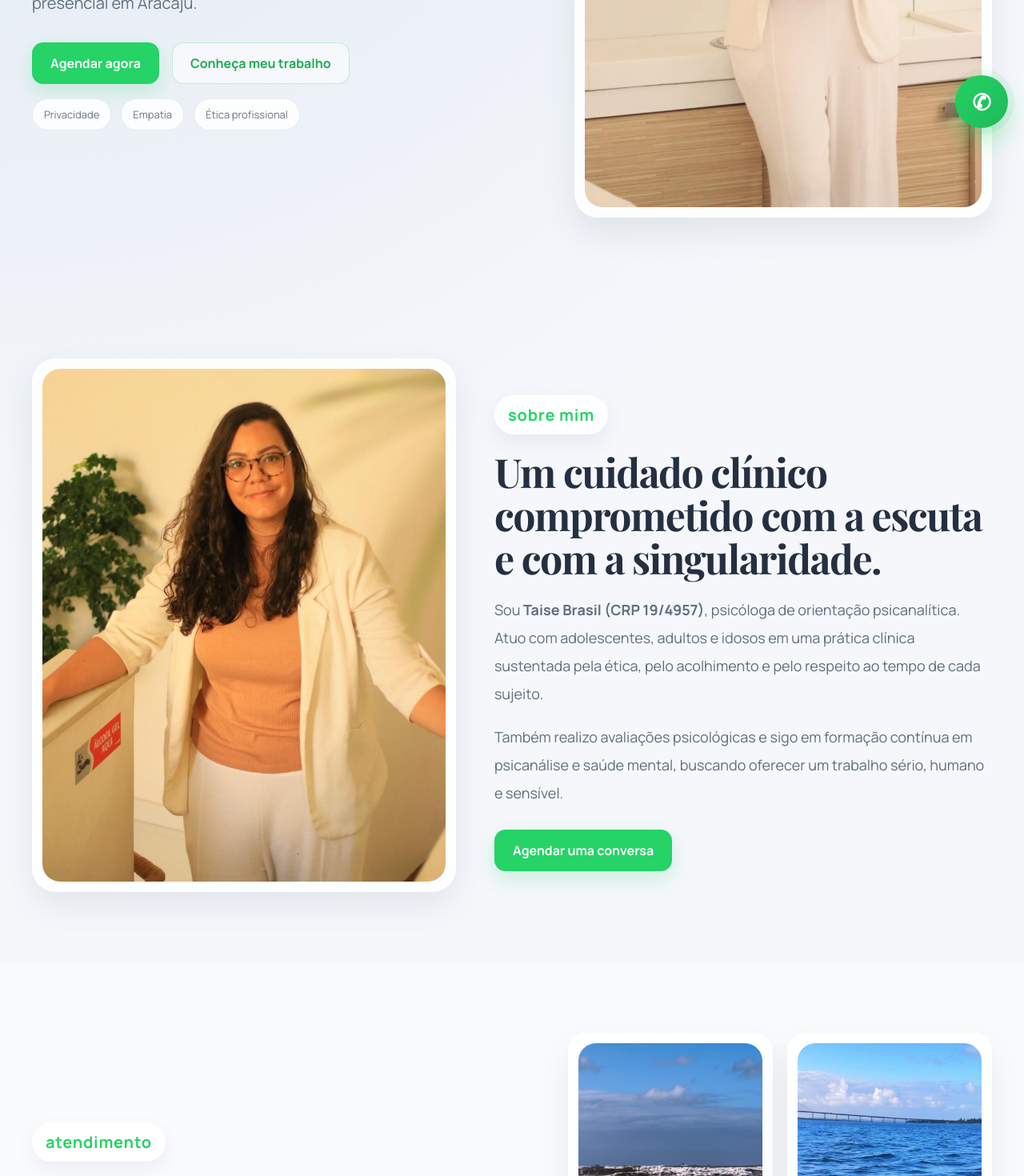
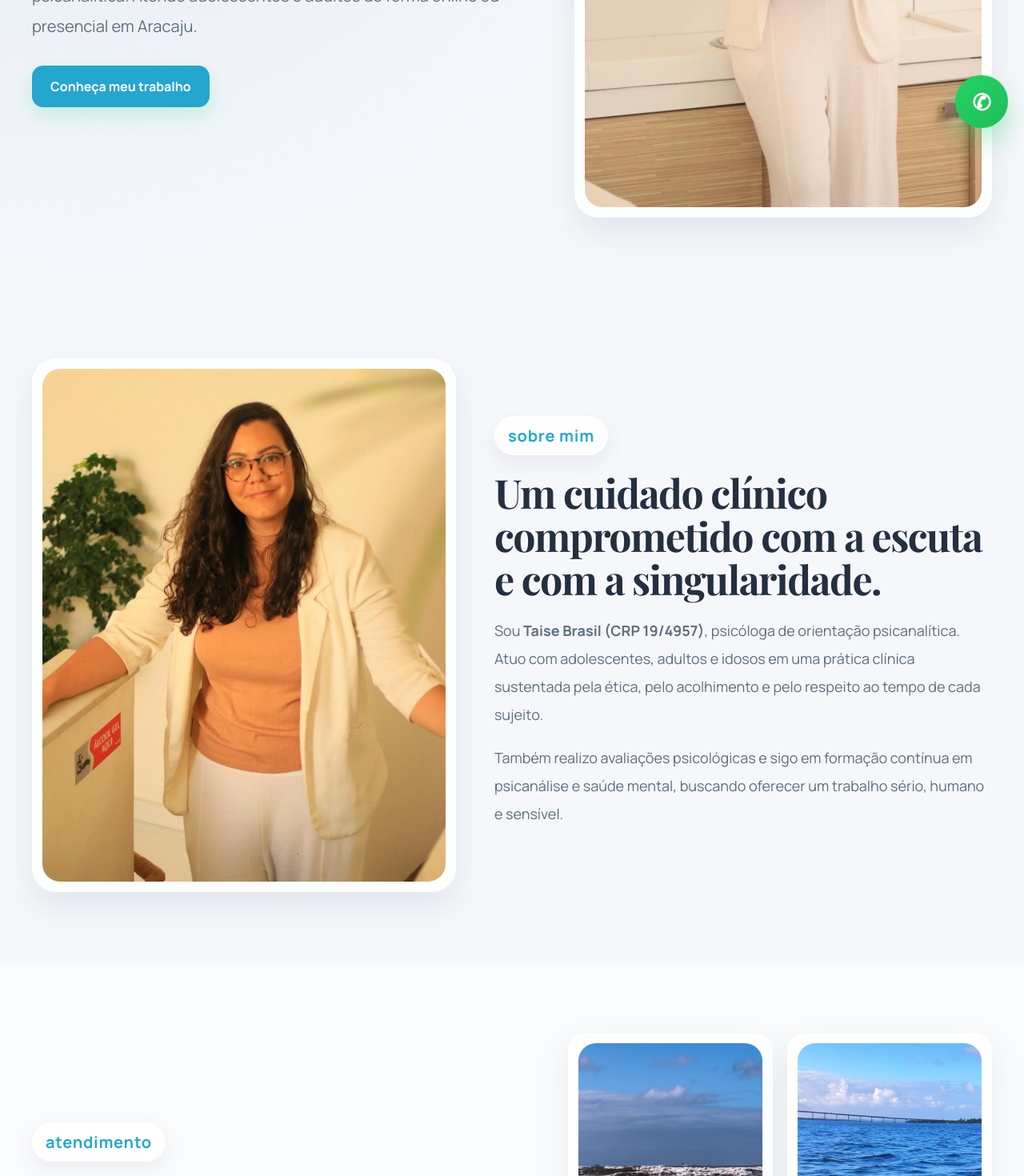
Before and after one commit to DeniSantos83/Percursos, a React (Vite) app: page / in a window 1280 px wide. Shown: the part 620-2090 px from the top of the page at 80% size. Built offline with nearby package versions, Linux system fonts and the light colour scheme.

Commit message:
Atualizações: melhorias de layout, animações e footer

```diff
--- a/src/components/Footer.jsx
+++ b/src/components/Footer.jsx
@@ -1,6 +1,6 @@
 export default function Footer() {
   return (
-    <footer className="footer">
+    <footer id="contato" className="footer">
       <div className="container">
         <div className="footer-shell">
           <div className="footer-top">
@@ -24,7 +24,6 @@ export default function Footer() {
                 <a href="#inicio">Início</a>
                 <a href="#sobre">Sobre mim</a>
                 <a href="#atendimento">Atendimento</a>
-                <a href="#como-funciona">Como funciona</a>
                 <a href="#contato">Contato</a>
               </div>
             </div>
--- a/src/components/Navbar.jsx
+++ b/src/components/Navbar.jsx
@@ -20,7 +20,6 @@ export default function Navbar() {
           <a href="#inicio" onClick={() => setOpen(false)}>Início</a>
           <a href="#sobre" onClick={() => setOpen(false)}>Sobre mim</a>
           <a href="#atendimento" onClick={() => setOpen(false)}>Atendimento</a>
-          <a href="#como-funciona" onClick={() => setOpen(false)}>Como funciona</a>
           <a href="#contato" onClick={() => setOpen(false)}>Contato</a>
         </nav>
 
@@ -30,7 +29,7 @@ export default function Navbar() {
           rel="noreferrer"
           className="button button-primary button-pill navbar-cta"
         >
-          Agendar atendimento
+          Fale comigo
         </a>
       </div>
     </header>
--- /dev/null
+++ b/src/components/RevealOnScroll.jsx
@@ -0,0 +1,46 @@
+import { useEffect, useRef, useState } from "react";
+
+export default function RevealOnScroll({
+  children,
+  delay = 0,
+  duration = 700,
+  distance = 40,
+}) {
+  const ref = useRef(null);
+  const [visible, setVisible] = useState(false);
+
+  useEffect(() => {
+    const el = ref.current;
+    if (!el) return;
+
+    const observer = new IntersectionObserver(
+      ([entry]) => {
+        if (entry.isIntersecting) {
+          setVisible(true);
+          observer.unobserve(el);
+        }
+      },
+      { threshold: 0.15 }
+    );
+
+    observer.observe(el);
+
+    return () => observer.disconnect();
+  }, []);
+
+  return (
+    <div
+      ref={ref}
+      style={{
+        opacity: visible ? 1 : 0,
+        transform: visible
+          ? "translateY(0)"
+          : `translateY(${distance}px)`,
+        transition: `opacity ${duration}ms ease, transform ${duration}ms ease`,
+        transitionDelay: `${delay}ms`,
+      }}
+    >
+      {children}
+    </div>
+  );
+}
--- a/src/sections/AboutSection.jsx
+++ b/src/sections/AboutSection.jsx
@@ -1,14 +1,18 @@
 import aboutImage from "../assets/images/sobre.jpg";
+import RevealOnScroll from "../components/RevealOnScroll";
 
 export default function AboutSection() {
   return (
     <section id="sobre" className="section">
       <div className="container">
         <div className="about-grid">
-          <div className="card-photo about-photo image-frame reveal">
+          <RevealOnScroll delay={0} duration={800} distance={32}>
+            <div className="card-photo about-photo image-frame">
               <img src={aboutImage} alt="Sobre Taise Brasil" className="section-image" />
             </div>
-          <div className="reveal reveal-delay-1">
+          </RevealOnScroll>
+
+          <RevealOnScroll delay={120} duration={850} distance={36}>
             <div>
               <p className="badge">sobre mim</p>
 
@@ -28,17 +32,8 @@ export default function AboutSection() {
                 psicanálise e saúde mental, buscando oferecer um trabalho sério, humano
                 e sensível.
               </p>
-
-            <a
-              href="https://wa.me/5579991160780?text=Olá%20Taise,%20gostaria%20de%20agendar%20uma%20conversa."
-              target="_blank"
-              rel="noreferrer"
-              className="button button-primary"
-            >
-              Agendar uma conversa
-            </a>
             </div>
-        </div>
+          </RevealOnScroll>
         </div>
       </div>
     </section>
--- a/src/sections/CareSection.jsx
+++ b/src/sections/CareSection.jsx
@@ -4,6 +4,7 @@ import atendimento3 from "../assets/images/atendimento3.jpg";
 import atendimento4 from "../assets/images/atendimento4.jpg";
 import caixa from "../assets/images/saude_caixa_1.png";
 import petrobras from "../assets/images/logo_petro.png";
+import RevealOnScroll from "../components/RevealOnScroll";
 
 export default function CareSection() {
   const images = [atendimento1, atendimento2, atendimento3, atendimento4];
@@ -11,8 +12,8 @@ export default function CareSection() {
   return (
     <section id="atendimento" className="section care-section">
       <div className="container">
-        <div className="reveal">
         <div className="care-grid">
+          <RevealOnScroll delay={0} duration={800} distance={32}>
             <div>
               <p className="badge">atendimento</p>
 
@@ -30,6 +31,7 @@ export default function CareSection() {
                 <li>Orientações sobre formato e frequência do atendimento</li>
                 <li>Informações sobre valores e disponibilidade pelo WhatsApp</li>
               </ul>
+
               <p className="plans-label">
                 Atendimento por convênios e particular
               </p>
@@ -47,32 +49,32 @@ export default function CareSection() {
                   rel="noreferrer"
                   className="button button-primary"
                 >
-                Falar sobre atendimento
-              </a>
-
-              <a
-                href="https://wa.me/5579991160780?text=Olá%20Taise,%20gostaria%20de%20saber%20valores%20e%20disponibilidade."
-                target="_blank"
-                rel="noreferrer"
-                className="button button-outline"
-              >
                   Valores e disponibilidade
                 </a>
               </div>
             </div>
+          </RevealOnScroll>
 
+          <RevealOnScroll delay={120} duration={850} distance={36}>
             <div className="gallery-grid">
               {images.map((image, index) => (
-              <div key={index} className="gallery-item image-frame small-gallery-item">
+                <RevealOnScroll
+                  key={index}
+                  delay={index * 120}
+                  duration={700}
+                  distance={24}
+                >
+                  <div className="gallery-item image-frame small-gallery-item">
                     <img
                       src={image}
                       alt={`Ambiente de acolhimento ${index + 1}`}
                       className="section-image"
                     />
                   </div>
+                </RevealOnScroll>
               ))}
             </div>
-        </div>
+          </RevealOnScroll>
         </div>
       </div>
     </section>
--- a/src/sections/HeroSection.jsx
+++ b/src/sections/HeroSection.jsx
@@ -25,24 +25,13 @@ export default function HeroSection() {
                 rel="noreferrer"
                 className="button button-primary"
               >
-                Agendar agora
+                Conheça meu trabalho
               </a>
 
-              <a
-                href="https://wa.me/5579991160780?text=Olá%20Taise,%20gostaria%20de%20saber%20mais%20sobre%20seu%20trabalho."
-                target="_blank"
-                rel="noreferrer"
-                className="button button-outline"
-              >
-                Conheça meu trabalho
-              </a>
+
             </div>
 
-            <div className="hero-highlight">
-              <span>Privacidade</span>
-              <span>Empatia</span>
-              <span>Ética profissional</span>
-            </div>
+
           </div>
 
           <div className="card-photo image-frame reveal reveal-delay-1">
--- a/src/styles/global.css
+++ b/src/styles/global.css
@@ -6,11 +6,8 @@
   --text: #243041;
   --muted: #5f6f7f;
 
-  /* Mantive o verde porque você já estava usando.
-     Se quiser depois eu te devolvo uma versão mais “luxo calmo”
-     com azul acinzentado nos CTAs e verde só no WhatsApp. */
-  --primary: #25d366;
-  --primary-dark: #1faa52;
+  --primary: #25a6ce;
+  --primary-dark: #007e94;
 
   --line: rgba(36, 48, 65, 0.08);
   --line-soft: rgba(255, 255, 255, 0.55);
@@ -94,17 +91,11 @@ img {
   min-height: 82px;
   display: flex;
   align-items: center;
-  justify-content: space-between;
-  gap: 20px;
-  position: relative;
+  gap: 24px;
 }
 
 .brand {
-  font-size: 28px;
-  font-weight: 700;
-  color: var(--text);
-  letter-spacing: -0.02em;
-  white-space: nowrap;
+  margin-right: auto;
 }
 
 .nav-links {
@@ -114,7 +105,13 @@ img {
   font-size: 16px;
   color: var(--muted);
   white-space: nowrap;
+  margin-right: 12px;
 }
+
+.navbar-cta {
+  flex-shrink: 0;
+}
+
 
 .nav-links a {
   position: relative;
@@ -515,51 +512,65 @@ img {
 }
 
 /* =========================
-   FOOTER
-========================= */
-/* =========================
    FOOTER PREMIUM SAAS
 ========================= */
 .footer {
-  margin-top: 72px;
-  padding-bottom: 28px;
+  position: relative;
+  overflow: hidden;
+  background:
+    linear-gradient(180deg, #17263d 0%, #13233b 100%);
+  padding: 28px 0 0;
+}
+
+.footer::before {
+  content: "";
+  position: absolute;
+  inset: 0;
+  background: url("/src/assets/images/mar.jpg") center bottom / cover no-repeat;
+  opacity: 5.9;
+  z-index: 0;
+}
+
+.footer > * {
+  position: relative;
+  z-index: 1;
 }
 
 .footer-shell {
   position: relative;
   overflow: hidden;
-  border-radius: 32px;
+  border-radius: 30px;
   background: linear-gradient(
     135deg,
-    rgba(255, 255, 255, 0.86),
-    rgba(245, 249, 255, 0.74)
+    rgba(255, 255, 255, 0.88),
+    rgba(245, 249, 255, 0.76)
   );
   border: 1px solid rgba(255, 255, 255, 0.72);
-  box-shadow: 0 24px 60px rgba(60, 79, 102, 0.12);
+  box-shadow: 0 20px 48px rgba(60, 79, 102, 0.11);
   backdrop-filter: blur(14px);
 }
 
 .footer-shell::before {
   content: "";
   position: absolute;
-  width: 260px;
-  height: 260px;
-  right: -80px;
-  top: -80px;
+  width: 220px;
+  height: 220px;
+  right: -70px;
+  top: -70px;
   border-radius: 999px;
-  background: radial-gradient(circle, rgba(37, 211, 102, 0.10), transparent 70%);
+  background: radial-gradient(circle, rgba(37, 211, 102, 0.08), transparent 70%);
   pointer-events: none;
 }
 
 .footer-shell::after {
   content: "";
   position: absolute;
-  width: 220px;
-  height: 220px;
-  left: -70px;
-  bottom: -70px;
+  width: 190px;
+  height: 190px;
+  left: -55px;
+  bottom: -55px;
   border-radius: 999px;
-  background: radial-gradient(circle, rgba(120, 146, 176, 0.10), transparent 70%);
+  background: radial-gradient(circle, rgba(120, 146, 176, 0.08), transparent 70%);
   pointer-events: none;
 }
 
@@ -567,9 +578,9 @@ img {
   position: relative;
   z-index: 1;
   display: grid;
-  grid-template-columns: 1.3fr 0.9fr 1fr;
-  gap: 42px;
-  padding: 56px;
+  grid-template-columns: 1.25fr 0.85fr 0.95fr;
+  gap: 34px;
+  padding: 42px 46px 36px;
 }
 
 .footer-brand-block,
@@ -582,40 +593,40 @@ img {
 .footer-badge {
   display: inline-flex;
   align-items: center;
-  padding: 10px 16px;
+  padding: 9px 15px;
   border-radius: 999px;
-  background: rgba(255, 255, 255, 0.86);
+  background: rgba(255, 255, 255, 0.88);
   color: var(--primary-dark);
-  font-size: 13px;
+  font-size: 12px;
   font-weight: 800;
   letter-spacing: 0.05em;
   text-transform: uppercase;
   box-shadow: var(--shadow-soft);
-  margin-bottom: 18px;
+  margin-bottom: 16px;
 }
 
 .footer-title {
-  margin: 0 0 16px;
+  margin: 0 0 14px;
   font-family: "Playfair Display", serif;
-  font-size: 34px;
-  line-height: 1.15;
+  font-size: 30px;
+  line-height: 1.14;
   letter-spacing: -0.03em;
   color: var(--text);
-  max-width: 14ch;
+  max-width: 13ch;
 }
 
 .footer-description {
   margin: 0;
-  max-width: 48ch;
+  max-width: 46ch;
   color: var(--muted);
-  font-size: 16px;
-  line-height: 1.9;
+  font-size: 15px;
+  line-height: 1.8;
 }
 
 .footer-heading {
-  margin: 0 0 18px;
+  margin: 0 0 16px;
   color: var(--text);
-  font-size: 14px;
+  font-size: 13px;
   font-weight: 800;
   letter-spacing: 0.04em;
   text-transform: uppercase;
@@ -624,7 +635,7 @@ img {
 .footer-links {
   display: flex;
   flex-direction: column;
-  gap: 14px;
+  gap: 12px;
 }
 
 .footer-links a {
@@ -656,15 +667,16 @@ img {
 }
 
 .footer-cta-text {
-  margin: 0 0 20px;
+  margin: 0 0 18px;
   color: var(--muted);
-  font-size: 16px;
-  line-height: 1.85;
-  max-width: 28ch;
+  font-size: 15px;
+  line-height: 1.75;
+  max-width: 26ch;
 }
 
 .footer-button {
-  min-width: 210px;
+  min-width: 190px;
+  padding: 13px 20px;
 }
 
 .footer-divider {
@@ -680,7 +692,7 @@ img {
 .footer-bottom {
   position: relative;
   z-index: 1;
-  padding: 22px 56px;
+  padding: 18px 46px 20px;
   display: flex;
   align-items: center;
   justify-content: space-between;
@@ -691,7 +703,7 @@ img {
 .footer-bottom p {
   margin: 0;
   color: var(--muted);
-  font-size: 14px;
+  font-size: 13px;
 }
 
 /* =========================
@@ -717,6 +729,7 @@ img {
 @media (max-width: 768px) {
   .footer {
     margin-top: 56px;
+    padding-top: 18px;
   }
 
   .footer-shell {
@@ -753,6 +766,7 @@ img {
     font-size: 13px;
   }
 }
+
 /* =========================
    WHATSAPP FLOAT
 ========================= */
```
Also changed, not shown: src/App.jsx (+4 -5 lines), src/sections/ContactSection.jsx (deleted, +0 -29 lines), src/sections/HowItWorksSection.jsx (deleted, +0 -44 lines), src/assets/images/mar.jpg (added), 1 other file (tests, documents, lock files or other folders). Lines whose indentation alone changed are shown as unchanged.
